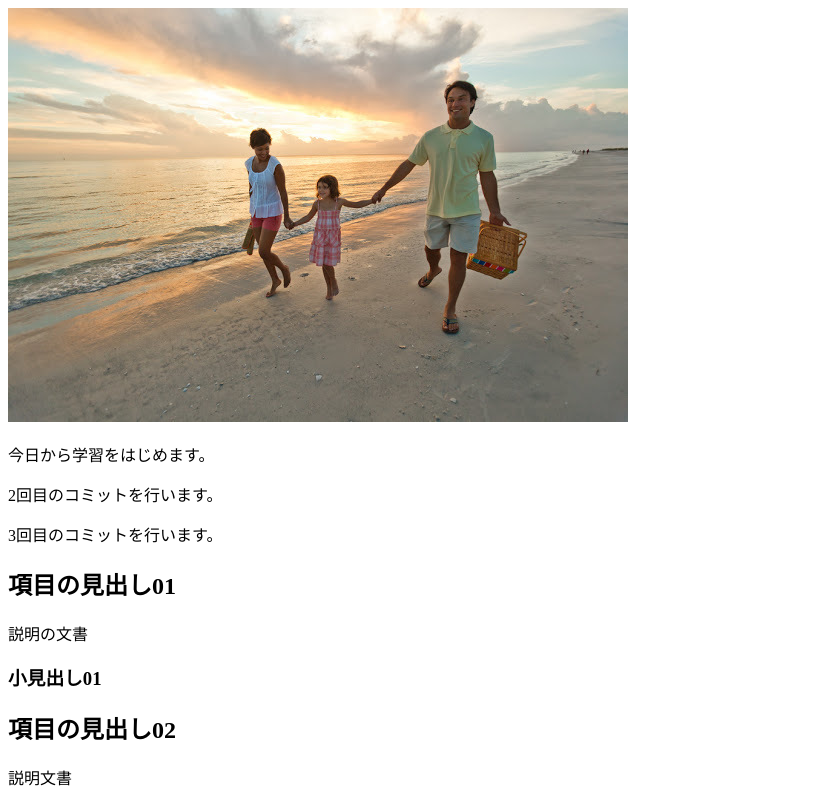
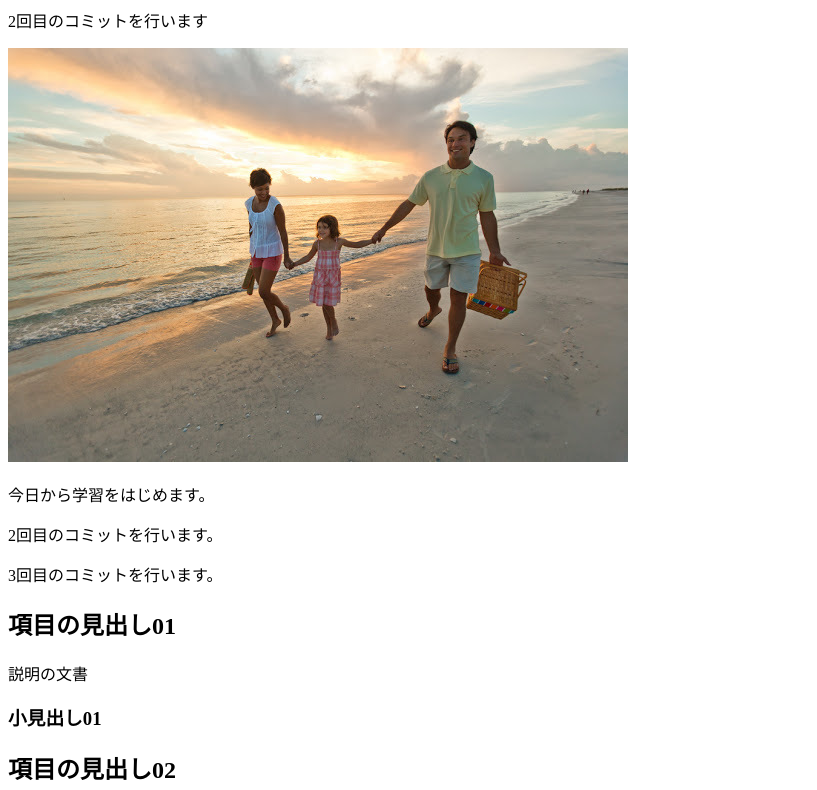
Before and after one commit to takurowakaya/lesson01_test, a plain HTML site: page index.html in a window 1280 px wide. Shown: the part 81-871 px from the top of the page, without its empty margins (0-817 px from the left). Drawn offline with Linux system fonts and the light colour scheme.

Commit message:
2回目のコミットです

```diff
--- a/index.html
+++ b/index.html
@@ -7,6 +7,7 @@
 </head>
 <body>
     <h1>はじめてのWebサイト制作 Gitの学習をはじめました</h1>
+    <p>2回目のコミットを行います</p>
     <p><img src="abc.jpg" alt="家族旅行"></p>
 
 
```
